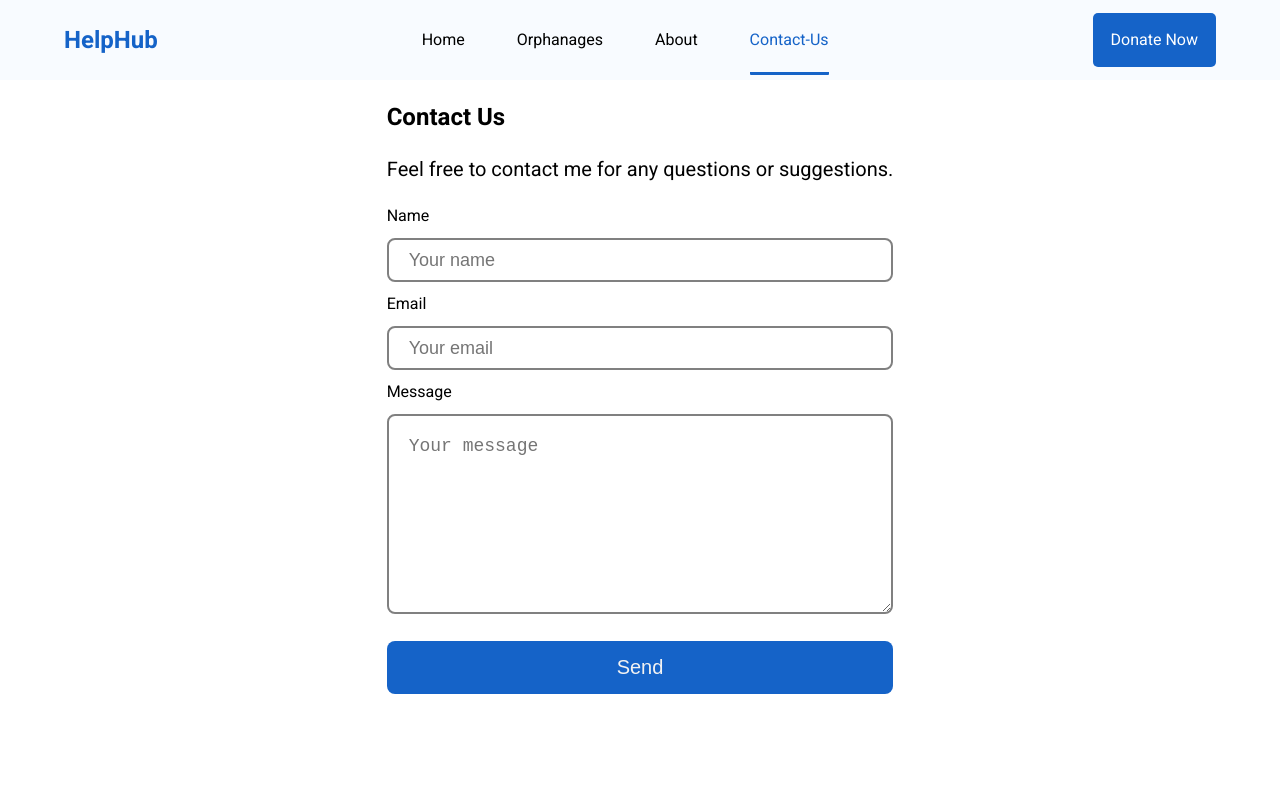
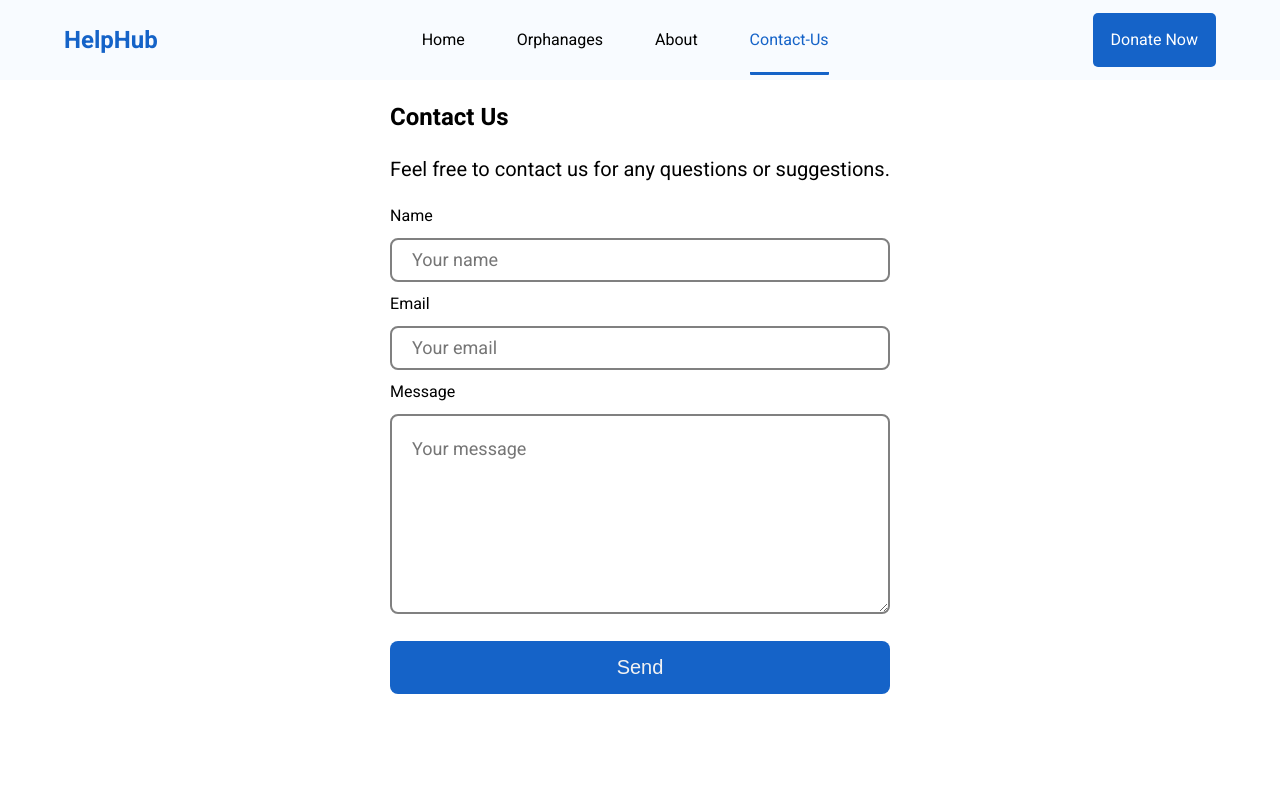
Before and after one commit to a-ww2-er/helphub, a React (Create React App) app: page /contact-us in a window 1280 px wide. Shown: the top 800 px of the page. Built offline with nearby package versions, Linux system fonts and the light colour scheme.

Commit message:
fixed context

```diff
--- a/src/components/contact-component/contact.css
+++ b/src/components/contact-component/contact.css
@@ -12,13 +12,15 @@
   display: block;
   margin: 10px 0;
 }
-.contact div input, .contact div textarea {
+.contact div input,
+.contact div textarea {
   width: 100%;
   padding: 20px;
   height: 40px;
   border: 2px solid grey;
   border-radius: 8px;
   font-size: 18px;
+  font-family: "Heebo", sans-serif;
 }
 .contact div textarea {
   height: 200px;
--- a/src/components/contact-component/contact.jsx
+++ b/src/components/contact-component/contact.jsx
@@ -5,7 +5,7 @@ export default function Contact() {
     <section className="contact">
       <form className="contact-form">
         <h2>Contact Us</h2>
-        <p>Feel free to contact me for any questions or suggestions.</p>
+        <p>Feel free to contact us for any questions or suggestions.</p>
         <div>
           <label htmlFor="name">Name</label>
           <input type="text" name="name" id="name" placeholder="Your name" />
--- a/src/components/contact-component/contact.scss
+++ b/src/components/contact-component/contact.scss
@@ -1,45 +1,45 @@
-.contact{
-    display:flex;
-    justify-content:center;
-    align-items:center;
-    padding:20px 10px;
+.contact {
+  display: flex;
+  justify-content: center;
+  align-items: center;
+  padding: 20px 10px;
 
-    p{
-        font-size:20px;
-        margin:20px 0;
+  p {
+    font-size: 20px;
+    margin: 20px 0;
+  }
+
+  div {
+    label {
+      display: block;
+      margin: 10px 0;
     }
 
-    div{
-        label{
-            display:block;
-            margin:10px 0;
-        }
+    input,
+    textarea {
+      width: 100%;
+      padding: 20px;
+      height: 40px;
+      border: 2px solid grey;
+      border-radius: 8px;
+      font-size: 18px;
+
+        font-family: "Heebo", sans-serif;
+      }
 
 
-        input,textarea{
-            width:100%;
-            padding:20px;
-            height:40px;
-            border:2px solid grey;
-            border-radius:8px;
-            font-size:18px;
-        }
+    textarea {
+      height: 200px;
+      max-height: 200px;
+    }
+  }
 
-        textarea{
-            height:200px;
-           max-height:200px;
-        }
-
-
-
-    }
-
-    button{
-            width:100%;
-            background-color:var(--sec-color);
-            color:var(--tie-color);
-            padding:15px;
-            margin:20px 0;
-            font-size:20px;
-        }
+  button {
+    width: 100%;
+    background-color: var(--sec-color);
+    color: var(--tie-color);
+    padding: 15px;
+    margin: 20px 0;
+    font-size: 20px;
+  }
 }
--- a/src/components/payment-details/payment-details.jsx
+++ b/src/components/payment-details/payment-details.jsx
@@ -120,10 +120,10 @@ export default function PaymentDetail() {
             />
           </div> */}
           </aside>
-          {/* <a
+           <a
             className="btn donate_btn2"
             onClick={show}
-          >{`pay ${amount} ${select} `}</a> */}
+          >{`pay ${amount} ${select} `}</a>
         </aside>
 
         {showModal ? (
--- a/src/context.js
+++ b/src/context.js
@@ -1,6 +1,8 @@
 import React, { useState, useEffect } from "react";
 import { orphanagesList } from "./local-data";
-// import PaystackPop from "@paystack/inline-js";
+ import PaystackPop from "@paystack/inline-js";
+
+
 //context:
 const AppContext = React.createContext();
 
```
